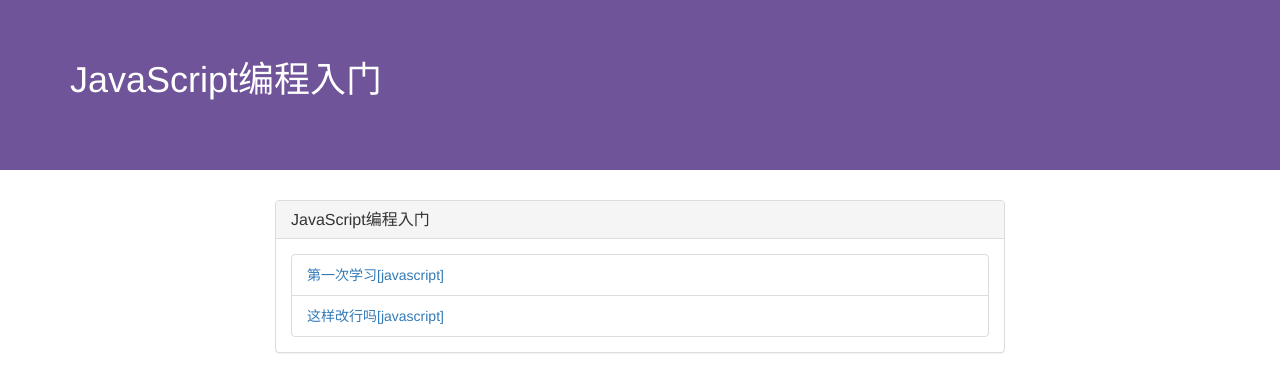
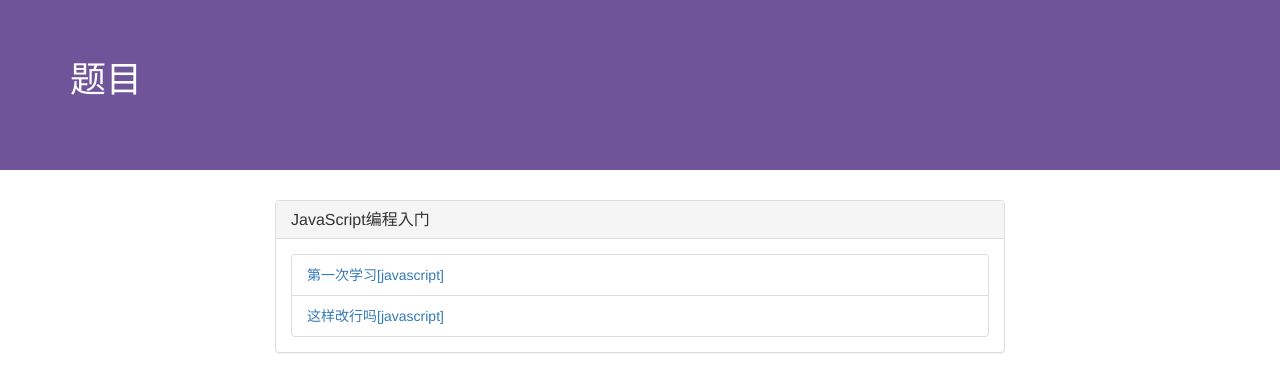
Before and after one commit to pcy1201/test, a plain HTML site: page index.html in a window 1280 px wide. Drawn offline with nearby package versions, Linux system fonts and the light colour scheme.

Commit message:
Update index.html

```diff
--- a/index.html
+++ b/index.html
@@ -12,7 +12,7 @@
 <div>
   <div class="main-header">
     <div class="container">
-      <h1>JavaScript编程入门</h1>
+      <h1>题目</h1>
     </div>
   </div>
   <div class="container">
```
